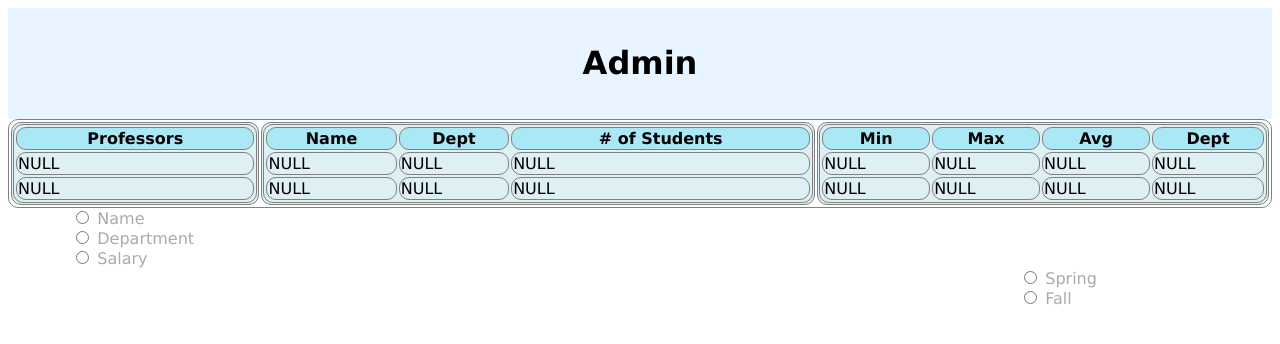
After one commit to lukaszmp/EE468-Project, a Django app: template usertype/templates/usertype/admin.html in a window 1280 px wide. The commit adds this page. Shown: the top 344 px of the page. Run offline with Django 3.2, Linux system fonts and the light colour scheme; the template is opened without the code that fills it, so the values that code supplies are empty.

Commit message:
Html Files for Views

```diff
--- /dev/null
+++ b/usertype/templates/usertype/admin.html
@@ -0,0 +1,137 @@
+<!DOCTYPE html>
+<html>
+<head>
+<meta name="viewport" content="width=device-width, initial-scale=1.0">
+<style>
+* {
+  box-sizing: border-box;
+}
+.right {
+  margin-left: auto;
+}
+
+.left {
+  margin-right: auto;
+}
+
+.center{
+    margin-left: auto;
+    margin-right: auto;
+    margin-bottom: auto;
+}
+
+.buttonGroup1{
+	margin-left: 5%;
+}
+
+.buttonGroup2{
+	margin-left: 80%;
+}
+
+
+table, th, td {
+  border: 1px solid gray;
+  border-radius: 10px;
+}
+
+th{
+  background-color: #ABE8F6;
+  color: black;
+}
+
+td{
+  background-color: #DEF0F4;
+  color: black;
+}
+
+h1{
+  color: black;
+}
+
+</style>
+</head>
+<body style="font-family:Verdana;color:#aaaaaa;">
+
+<div style="background-color:#E8F4FF;padding:15px;text-align:center;">
+  <h1>Admin</h1>
+</div>
+
+<table style ="width:100%">
+  <tr>
+    <td>
+    <table style="width:100%"; class = "left">
+  <tr>
+    <th>Professors</th>
+  </tr>
+ <tr>
+    <td>NULL</td>
+  </tr>
+  <tr>
+    <td>NULL</td>
+  </tr>
+</table>
+    </td>
+    <td>
+      <table style="width:100%"; class = "right">
+  <tr>
+    <th>Name</th>
+    <th>Dept</th>
+    <th># of Students</th>
+  </tr>
+ <tr>
+    <td>NULL</td>
+    <td>NULL</td>
+    <td>NULL</td>
+  </tr>
+  <tr>
+    <td>NULL</td>
+    <td>NULL</td>
+    <td>NULL</td>
+  </tr>
+
+</table>
+    </td>
+    <td>
+      <table style="width:100%"; class = "center">
+  <tr>
+    <th>Min</th>
+    <th>Max</th>
+    <th>Avg</th>
+    <th>Dept</th>
+  </tr>
+  <tr>
+    <td>NULL</td>
+    <td>NULL</td>
+    <td>NULL</td>
+    <td>NULL</td>
+  </tr>
+  <tr>
+    <td>NULL</td>
+    <td>NULL</td>
+    <td>NULL</td>
+    <td>NULL</td>
+  </tr>
+  </table>
+    </td>
+  </tr>
+</table>
+
+<form class = "buttonGroup1">
+	<input type="radio" id="name" name="profsListChioce" value="name">
+	<label for="name">Name</label><br>
+	<input type="radio" id="dept" name="profsListChioce" value="dept">
+	<label for="dept">Department</label><br>
+	<input type="radio" id="salary" name="profsListChioce" value="salary">
+	<label for="salary">Salary</label>
+</form>
+
+<form class = "buttonGroup2">
+
+	<input type="radio" id="spring" name="semesterChoice" value="spring">
+	<label for="spring">Spring</label><br>
+	<input type="radio" id="fall" name="semesterChoice" value="fall">
+	<label for="fall">Fall</label><br>
+</form>
+
+</body>
+</html>
```
Also changed, not shown: usertype/templates/usertype/login.html (+40 -5 lines), usertype/templates/usertype/professor.html (added, +108 -0 lines), usertype/templates/usertype/student.html (+58 -17 lines).
